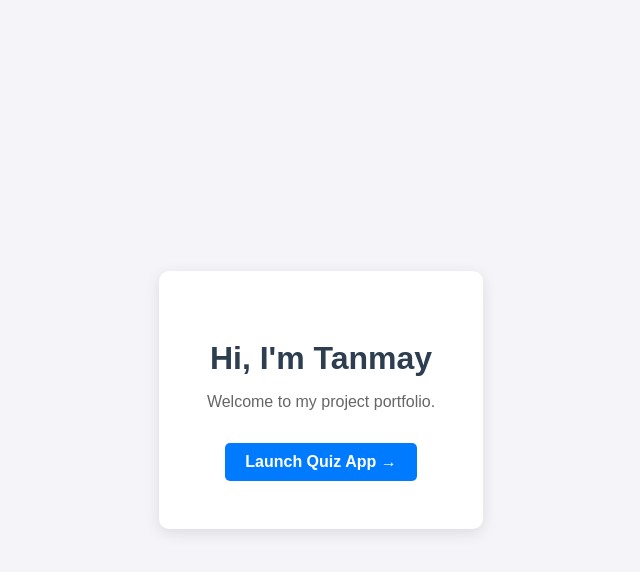
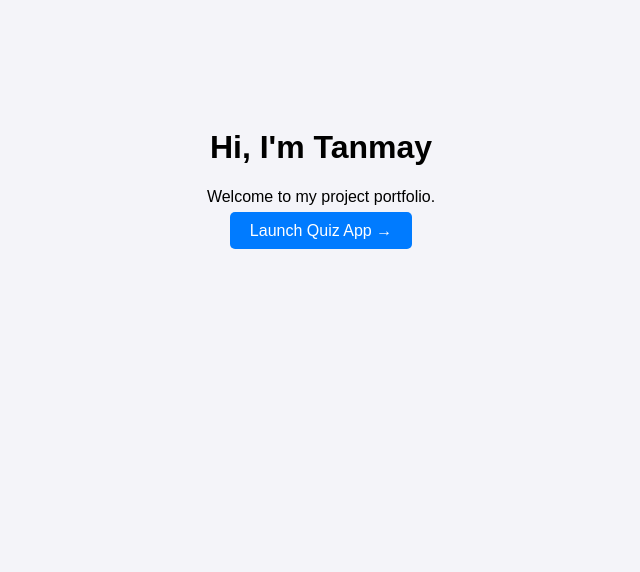
Before and after one commit to TanmayDawande/tanmaydawande.github.io, a plain HTML site: page index.html in a window 1280 px wide. Shown: the whole page, without its empty margins (319-959 px from the left). Drawn offline with Linux system fonts and the light colour scheme.

Commit message:
Refactor index.html for improved structure and style

```diff
--- a/index.html
+++ b/index.html
@@ -1,24 +1,9 @@
 <!DOCTYPE html>
-<html lang="en">
-<head>
-    <meta charset="UTF-8">
-    <meta name="viewport" content="width=device-width, initial-scale=1.0">
-    <title>Tanmay | Developer Portfolio</title>
-    <style>
-        body { font-family: sans-serif; margin: 0; padding: 0; background: #f4f4f9; color: #333; display: flex; justify-content: center; align-items: center; height: 100vh; }
-        .container { text-align: center; background: white; padding: 3rem; border-radius: 10px; box-shadow: 0 4px 15px rgba(0,0,0,0.1); }
-        h1 { margin-bottom: 0.5rem; color: #2c3e50; }
-        p { color: #666; margin-bottom: 2rem; }
-        .btn { display: inline-block; padding: 10px 20px; background: #007bff; color: white; text-decoration: none; border-radius: 5px; font-weight: bold; transition: background 0.3s; }
-        .btn:hover { background: #0056b3; }
-    </style>
-</head>
-<body>
-    <div class="container">
-        <h1>Hi, I'm Tanmay</h1>
-        <p>Welcome to my project portfolio.</p>
-
-        <a href="/quiz-gen-ai" class="btn">Launch Quiz App &rarr;</a>
-    </div>
+<title>Tanmay | Portfolio</title>
+<body style="font-family: sans-serif; text-align: center; padding-top: 100px; background: #f4f4f9;">
+    <h1>Hi, I'm Tanmay</h1>
+    <p>Welcome to my project portfolio.</p>
+    <a href="/quizgenai" style="background: #007bff; color: white; padding: 10px 20px; text-decoration: none; border-radius: 5px;">
+        Launch Quiz App &rarr;
+    </a>
 </body>
-</html>
```
